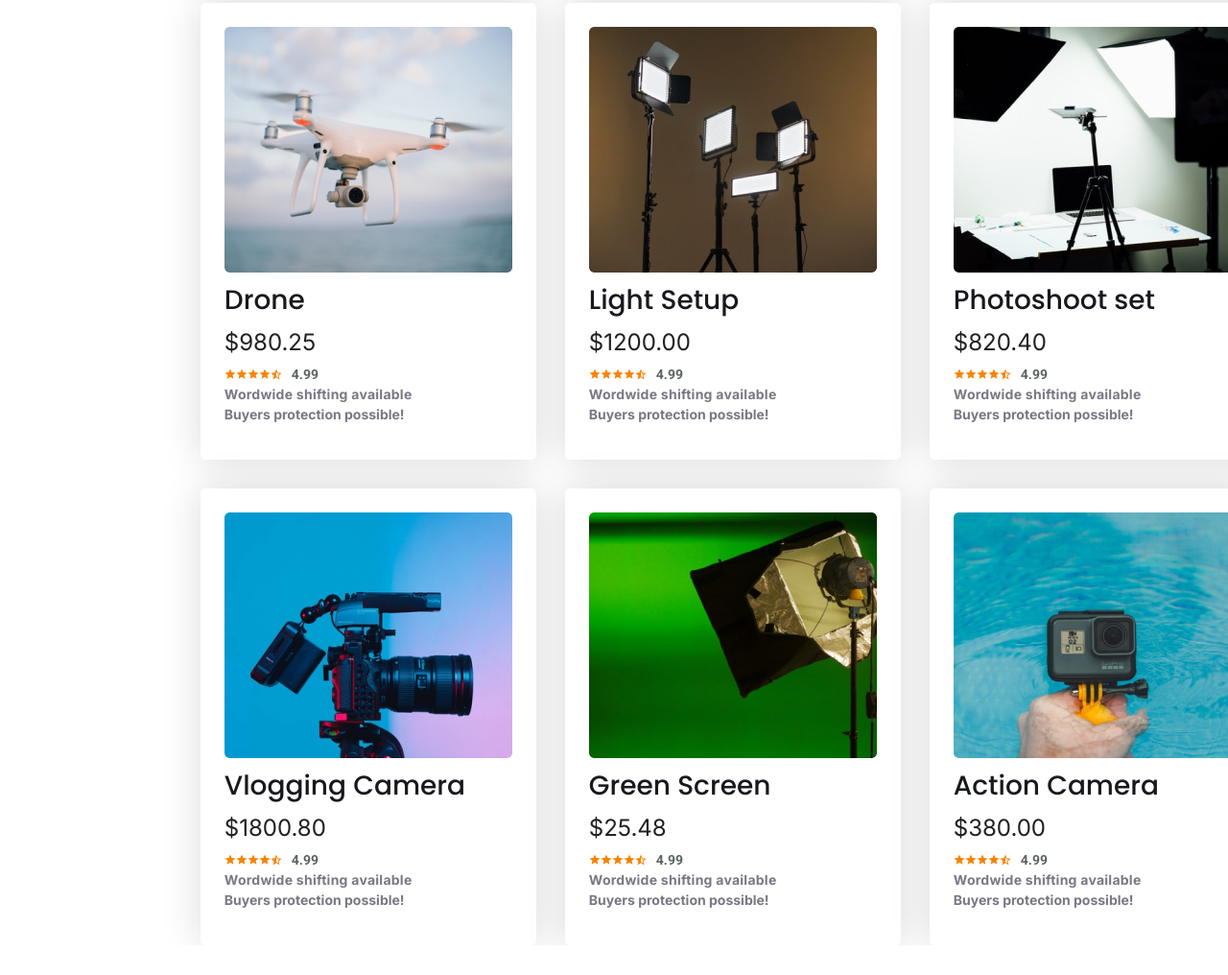
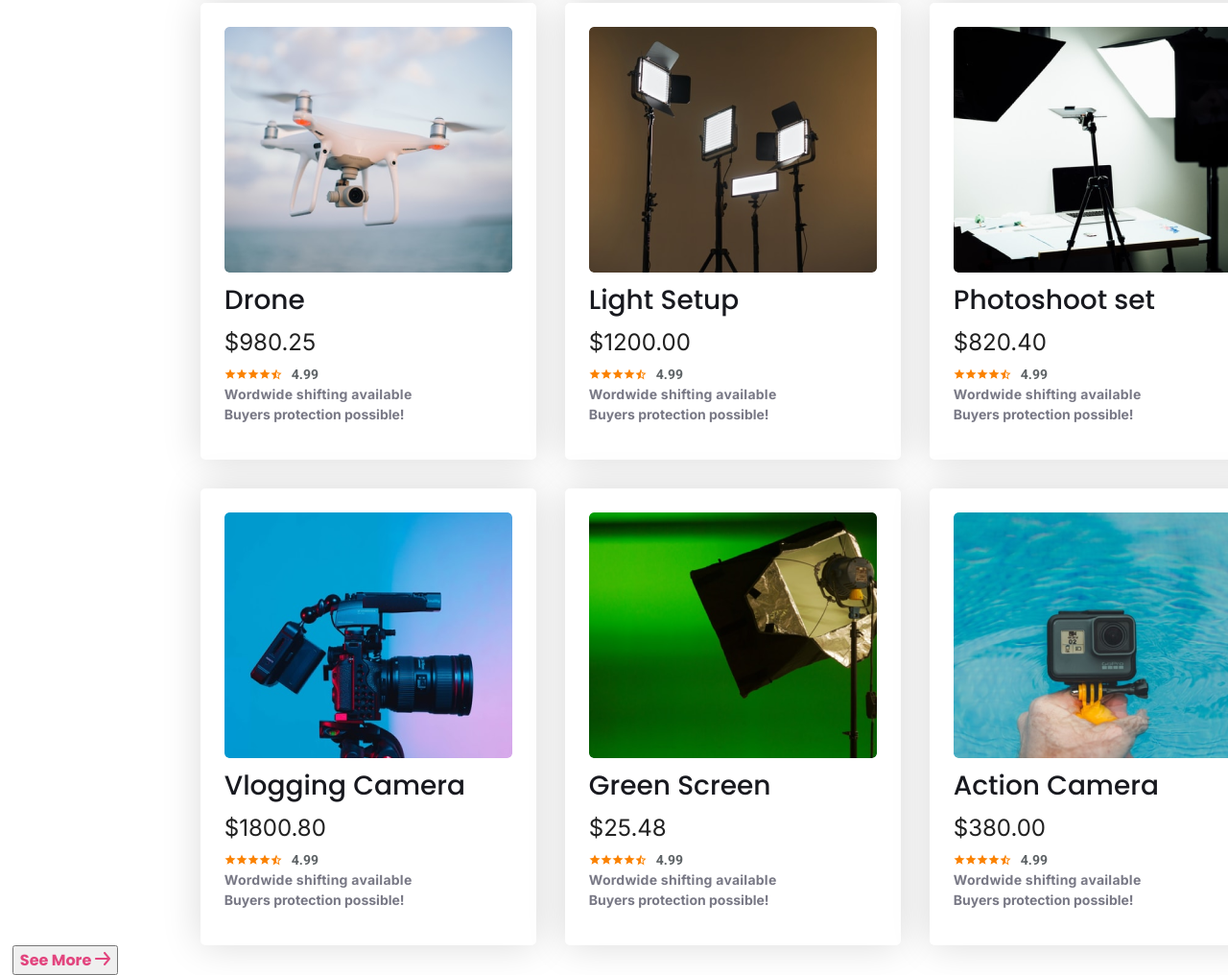
Before and after one commit to tasninanika/Influencer_gear, a plain HTML site: page index.html in a window 1280 px wide. Shown: the part 1588-2604 px from the top of the page at 96% size. Before the commit the page ends 2573 px from the top, so only its background shows below. Drawn offline with Linux system fonts and the light colour scheme.

Commit message:
another button added

```diff
--- a/index.html
+++ b/index.html
@@ -155,8 +155,12 @@
             <p class="card-text2">Buyers protection possible!</p>
         </div>
         </main>
+        <div>
+            <button class="button-card">See More <img class="pink-arrow" src="icons/pink-arrow.svg" alt=""></button>
+        </div>
 
     </section>
 
+
 </body>
 </html>
--- a/style.css
+++ b/style.css
@@ -184,3 +184,14 @@ h3{
     line-height: 143%;
     margin-top: -13px ;
 }
+.button-card{
+    color: rgba(224, 44, 109, 0.87);
+    font-family: Poppins;
+    font-size: 1rem;
+    font-weight: 700;
+    display: inline;
+
+}
+.pink-arrow{
+    padding-top: 2px;
+}
```
Also changed, not shown: icons/pink-arrow.svg (added).
